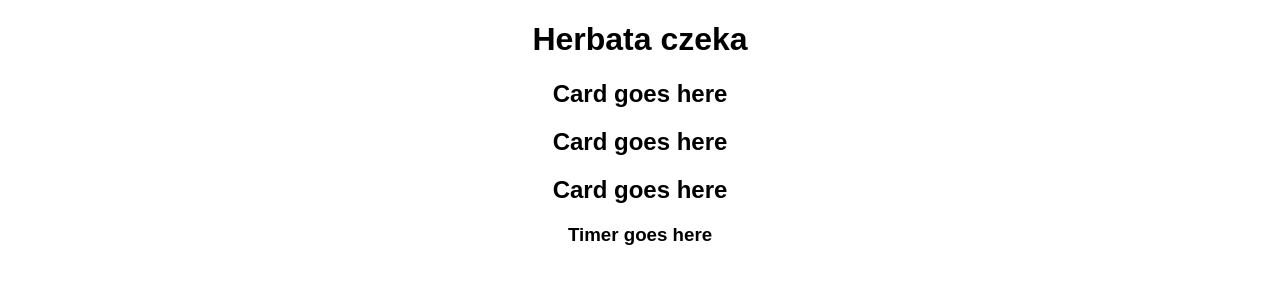
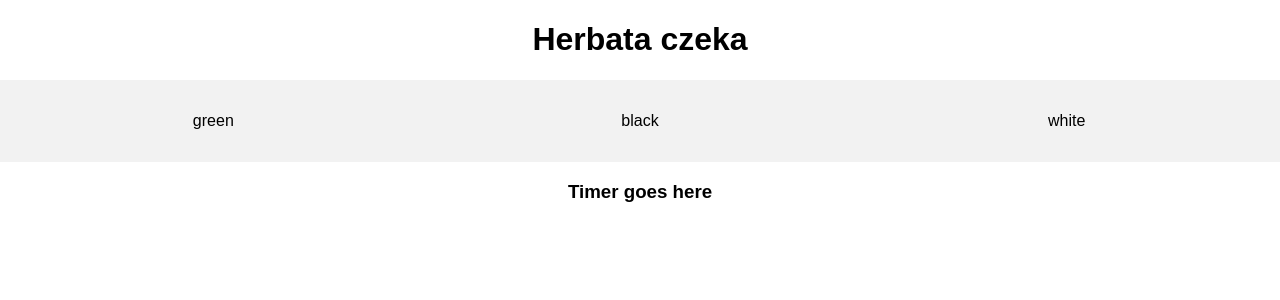
Before and after one commit to mprostakk/tea-timer, a React (Create React App) app: page / in a window 1280 px wide. Shown: the top 300 px of the page. Built offline with nearby package versions, Linux system fonts and the light colour scheme.

Commit message:
more functions

```diff
--- a/package.json
+++ b/package.json
@@ -16,5 +16,8 @@
     "predeploy": "npm run build",
     "deploy": "gh-pages -d build",
     "eject": "react-scripts eject"
+  },
+  "devDependencies": {
+    "tachyons": "^4.10.0"
   }
 }
--- a/src/components/Card.js
+++ b/src/components/Card.js
@@ -1,8 +1,10 @@
 import React from 'react';
 
-const Card = () => {
+const Card = ({clickfunc, name}) => {
   return (
-    <h2>Card goes here</h2>
+    <div onClick={clickfunc} className="dtc tc pv4 bg-black-05">
+      {name}
+    </div>
   )
 }
 
--- a/src/components/CheckTea.js
+++ b/src/components/CheckTea.js
@@ -1,12 +1,12 @@
 import React from 'react';
 import Card from './Card';
 
-const CheckTea = () => {
+const CheckTea = ({selected , clickfunc}) => {
   return (
-    <div>
-      <Card />
-      <Card />
-      <Card />
+    <div className="dt dt--fixed">
+      <Card clickfunc={clickfunc} name="green" />
+      <Card clickfunc={clickfunc} name="black" />
+      <Card clickfunc={clickfunc} name="white" />
     </div>
   )
 }
--- a/src/containers/App.js
+++ b/src/containers/App.js
@@ -2,21 +2,30 @@ import React, { Component } from 'react';
 import CheckTea from '../components/CheckTea'
 import Timer from '../components/Timer'
 import './App.css';
+import teainfo from '../teainfo';
 
 class App extends Component {
   constructor() {
     super();
-
     this.state = {
       selected: 'black',
-    }
+    };
+    this.handleClick = this.handleClick.bind(this);
+  }
+
+  handleClick() {
+    console.log('hi')
+  }
+
+  compnentDidMount() {
+    this.setState({info: teainfo})
   }
 
   render() {
     return (
       <div className="App">
         <h1>Herbata czeka</h1>
-        <CheckTea />
+        <CheckTea selected = {this.state.selected} clickfunc = {this.handleClick}/>
         <Timer />
       </div>
     );
--- a/src/index.js
+++ b/src/index.js
@@ -3,6 +3,7 @@ import ReactDOM from 'react-dom';
 import './index.css';
 import App from './containers/App';
 import registerServiceWorker from './registerServiceWorker';
+import 'tachyons';
 
 ReactDOM.render(<App />, document.getElementById('root'));
 registerServiceWorker();
--- /dev/null
+++ b/src/teainfo.js
@@ -0,0 +1,18 @@
+const teainfo = [
+  {
+    name: 'green',
+    temp: '75 - 90°C',
+    time: 90,
+  },
+  {
+    name: 'black',
+    temp: '99°C',
+    time: 150,
+  },
+  {
+    name: 'White',
+    temp: '65 - 70°C',
+    time: 90,
+  }
+]
+export default teainfo;
```
Also changed, not shown: 2 other files (tests, documents, lock files or other folders).
